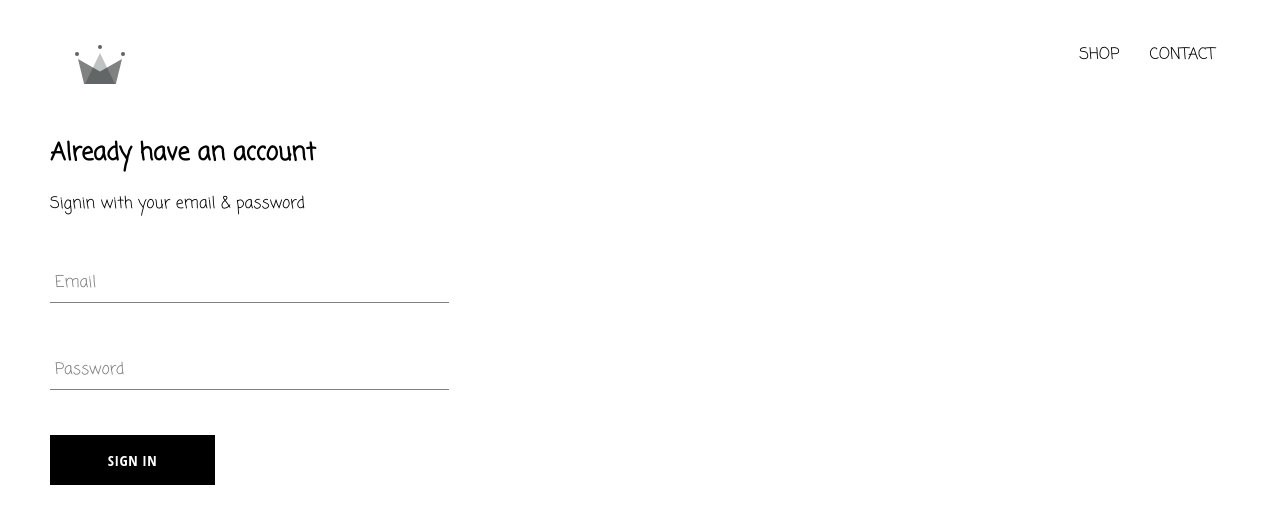
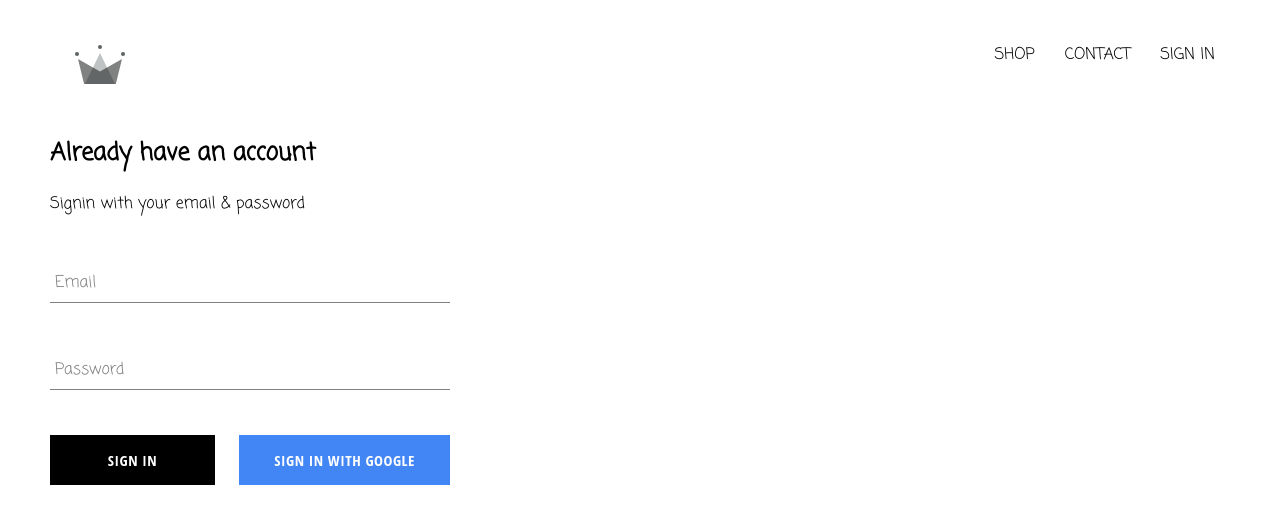
Before and after one commit to moshiurse/react-ecommerce, a React (Create React App) app: page /signin in a window 1280 px wide. Shown: the top 524 px of the page. Built offline with nearby package versions, Linux system fonts and the light colour scheme; no server answers.

Commit message:
Add firebase and created sign in with Google

```diff
--- a/package.json
+++ b/package.json
@@ -6,6 +6,7 @@
     "@testing-library/jest-dom": "^4.2.4",
     "@testing-library/react": "^9.3.2",
     "@testing-library/user-event": "^7.1.2",
+    "firebase": "^7.6.0",
     "node-sass": "^4.13.0",
     "react": "^16.12.0",
     "react-dom": "^16.12.0",
--- a/src/App.css
+++ b/src/App.css
@@ -7,3 +7,7 @@
     text-decoration: none;
     color: black;
 }
+
+*{
+    box-sizing: border-box;
+}
--- a/src/App.js
+++ b/src/App.js
@@ -1,24 +1,49 @@
 import React from 'react';
-import {Switch, Route } from 'react-router-dom';
+import { Switch, Route } from 'react-router-dom';
+
 import './App.css';
 
 import HomePage from './pages/homepage/homepage.component';
 import ShopPage from './pages/shop/shop.component';
 import SignInAndSignUpPage from './pages/sign-in-sign-up/sign-in-sign-up.component';
 import Header from './components/header/header.component';
+import { auth } from './firebase/firebase.utils';
 
-function App() {
-  return (
-    <div>
-    <Header />
-    <Switch>
-      <Route exact path='/' component={HomePage}/>
-      <Route path='/shop' component={ShopPage}/>
-      <Route path='/signin' component={SignInAndSignUpPage}/>
-    </Switch>
+class App extends React.Component {
+  constructor() {
+    super();
 
-    </div>
-  );
+    this.state = {
+      currentUser: null
+    };
+  }
+
+  unsubscribeFromAuth = null;
+
+  componentDidMount() {
+    this.unsubscribeFromAuth = auth.onAuthStateChanged(user => {
+      this.setState({ currentUser: user });
+
+      console.log(user);
+    });
+  }
+
+  componentWillUnmount() {
+    this.unsubscribeFromAuth();
+  }
+
+  render() {
+    return (
+      <div>
+        <Header currentUser={this.state.currentUser} />
+        <Switch>
+          <Route exact path='/' component={HomePage} />
+          <Route path='/shop' component={ShopPage} />
+          <Route path='/signin' component={SignInAndSignUpPage} />
+        </Switch>
+      </div>
+    );
+  }
 }
 
 export default App;
--- a/src/components/custom-button/custom-button.component.jsx
+++ b/src/components/custom-button/custom-button.component.jsx
@@ -2,8 +2,8 @@
 
 import './custom-button.styles.scss';
 
-const CustomButton = ({children, ...otherProps}) =>(
-    <button className="custom-button" {...otherProps}>
+const CustomButton = ({children,isGoogleSignIn, ...otherProps}) =>(
+    <button className={`${isGoogleSignIn ? 'google-sign-in' : ''} custom-button`} {...otherProps}>
         {children}
     </button>
 );
--- a/src/components/custom-button/custom-button.styles.scss
+++ b/src/components/custom-button/custom-button.styles.scss
@@ -19,4 +19,17 @@
       color: black;
       border: 1px solid black;
     }
+
+    &.google-sign-in{
+     background-color: #4285f4;
+     color: white;
+
+    &:hover{
+      background-color: #357ae8;
+      border: none;
+    }
+
+    }
+
+
   }
--- a/src/components/header/header.component.jsx
+++ b/src/components/header/header.component.jsx
@@ -3,9 +3,11 @@
 
 import './header.styles.scss';
 
+import { auth } from '../../firebase/firebase.utils';
+
 import {ReactComponent as Logo} from '../../assets/crown.svg';
 
-const Header = () => (
+const Header = ({currentUser}) => (
 
     <div className="header">
         <Link className="logo-container" to="/">
@@ -18,6 +20,12 @@
             <Link className="option" to="/contact">
                 CONTACT
             </Link>
+            {
+                currentUser?
+                <div className="option" onClick={() => auth.signOut()}>SIGN OUT</div>
+                :
+                <Link className="option" to="/signin">SIGN IN</Link>
+            }
         </div>
     </div>
 );
--- a/src/components/sign-in/sign-in.component.jsx
+++ b/src/components/sign-in/sign-in.component.jsx
@@ -1,6 +1,8 @@
 import React from 'react';
 
 import './sign-in.styles.scss';
+
+import {signInWithGoogle} from '../../firebase/firebase.utils';
 
 import FormInput from '../form-input/form-input.component';
 import CustomButton from '../custom-button/custom-button.component';
@@ -38,7 +40,13 @@
 
                     <FormInput type="password" label="Password" handleChange={this.handleChange} value={this.state.password} required/>
 
-                    <CustomButton type="submit">Sign In</CustomButton>
+                    <div className="buttons">
+                        <CustomButton type="submit">Sign In</CustomButton>
+                        <CustomButton onClick={signInWithGoogle} isGoogleSignIn>
+                            Sign In With Google
+                        </CustomButton>
+                    </div>
+
                 </form>
             </div>
         );
--- a/src/components/sign-in/sign-in.styles.scss
+++ b/src/components/sign-in/sign-in.styles.scss
@@ -1,5 +1,5 @@
 .sign-in {
-    width: 30vw;
+    width: 400px;
     display: flex;
 
     flex-direction: column;
@@ -7,4 +7,9 @@
     .title{
         margin: 10px 0;
     }
+
+    .buttons{
+        display: flex;
+        justify-content: space-between;
+    }
 }
--- /dev/null
+++ b/src/firebase/firebase.utils.js
@@ -0,0 +1,27 @@
+import firebase from "firebase/app";
+import 'firebase/firestore';
+import 'firebase/auth';
+
+
+const config = {
+    apiKey: "AIzaSyDvBk6AUBOLEEooC4lG3XIqccPrMs1hWPE",
+    authDomain: "ecommerce-db-98574.firebaseapp.com",
+    databaseURL: "https://ecommerce-db-98574.firebaseio.com",
+    projectId: "ecommerce-db-98574",
+    storageBucket: "ecommerce-db-98574.appspot.com",
+    messagingSenderId: "658123343433",
+    appId: "1:658123343433:web:9946e76c18535ebd576198",
+    measurementId: "G-77V1PBF92H"
+  };
+
+  firebase.initializeApp(config);
+
+  export const auth = firebase.auth();
+  export const firestore = firebase.firestore();
+
+  const provider = new firebase.auth.GoogleAuthProvider();
+  provider.setCustomParameters({prompt: 'select_account'});
+  export const signInWithGoogle = () => auth.signInWithPopup(provider);
+
+
+  export default firebase;
```
Also changed, not shown: 1 other file (tests, documents, lock files or other folders).
